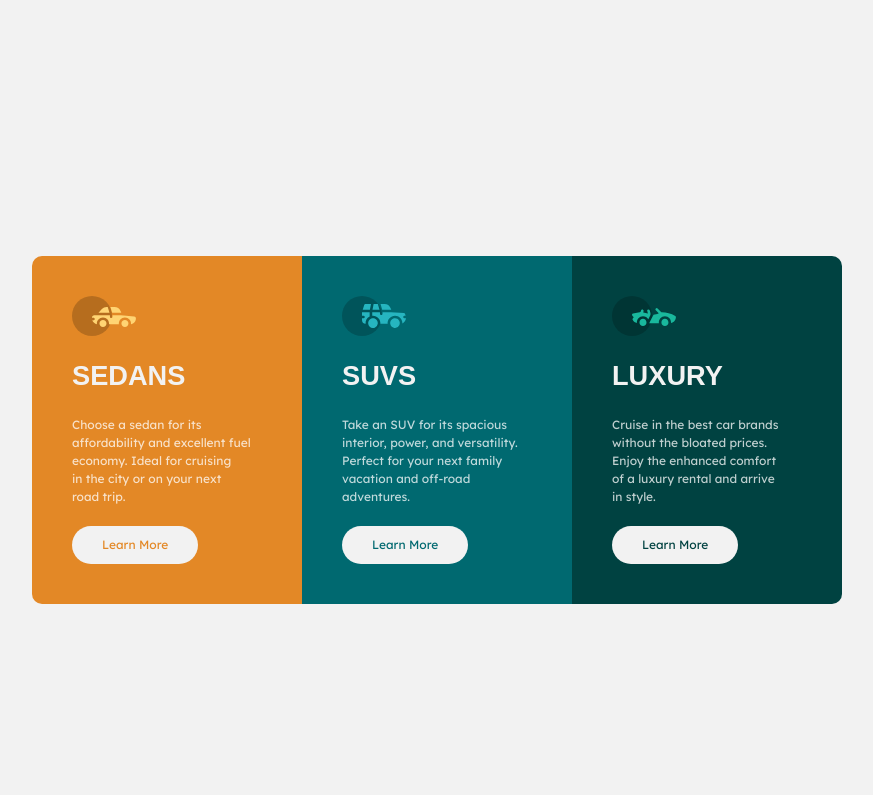
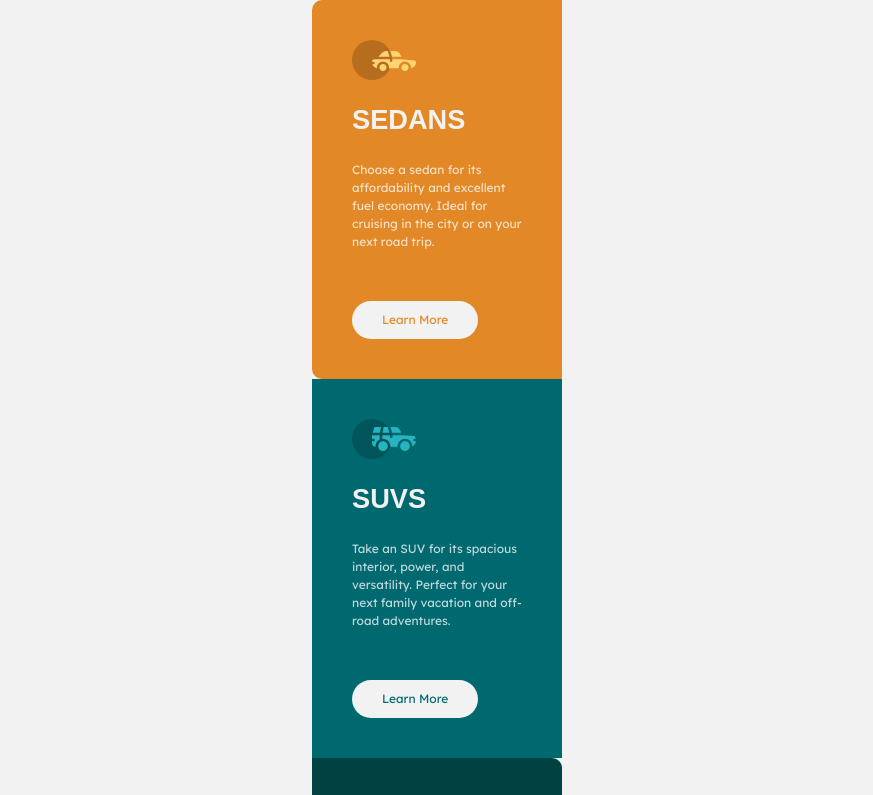
Before and after one commit to RoxySash/3-column-preview-card-component, a plain HTML site: page index.html in a window 1280 px wide. Shown: the top 795 px of the page, without its empty margins (203-1076 px from the left). Drawn offline with Linux system fonts and the light colour scheme; a web font is replaced by a local one.

Commit message:
Adjusted the size of cards

```diff
--- a/index.html
+++ b/index.html
@@ -14,27 +14,28 @@
 
 </head>
 <body>
+  <main>
   <article class="card__one">
-    <img src="images/icon-sedans.svg">
+    <img src="images/icon-sedans.svg" alt="small sedan">
     <h1>Sedans</h1>
     <p>Choose a sedan for its affordability and excellent fuel economy. Ideal for cruising in the city
   or on your next road trip.</p>
   <button class="card__one-button">Learn More</button>
   </article>
 <article class="card__two">
-  <img src="images/icon-suvs.svg">
+  <img src="images/icon-suvs.svg" alt="small suvs">
   <h1>SUVs</h1>
   <p>Take an SUV for its spacious interior, power, and versatility. Perfect for your next family vacation
   and off-road adventures.</p>
   <button class="card__two-button">Learn More</button>
 </article>
 <article class="card__three">
-  <img src="images/icon-luxury.svg">
+  <img src="images/icon-luxury.svg" alt="small luxury car">
   <h1>Luxury</h1>
   <p>Cruise in the best car brands without the bloated prices. Enjoy the enhanced comfort of a luxury
   rental and arrive in style.</p>
   <button class="card__three-button">Learn More</button>
 </article>
-
+</main>
 </body>
 </html>
--- a/styles.css
+++ b/styles.css
@@ -16,8 +16,7 @@ body {
   /* 4. Improve text rendering */
   -webkit-font-smoothing: antialiased;
   background-color: var(--lightgray-background);
-margin-top: 30px;
-margin-bottom: 30px;
+
   display: flex;
   flex-direction: column;
   justify-content: center;
@@ -143,7 +142,7 @@ button:hover {
   font-style: normal;
   font-size: var(--small-font);
   color: var(--brightorange-color);
-  margin-top: 20px;
+  margin-top: 50px;
 }
 
 .card__two-button {
@@ -152,7 +151,7 @@ button:hover {
   font-style: normal;
   font-size: var(--small-font);
   color: var(--darkcyan-color);
-  margin-top: 20px;
+  margin-top: 50px;
 }
 
 .card__three-button {
@@ -161,27 +160,29 @@ button:hover {
   font-style: normal;
   font-size: var(--small-font);
   color: var(--verydarkcyan-color);
-  margin-top: 20px;
+  margin-top: 50px;
 }
 
 .card__one {
   background-color: var(--brightorange-color);
   padding: 40px;
-  width: 270px;
+  width: 250px;
   border-top-left-radius: 10px;
   border-top-right-radius: 10px;
+
+
 }
 
 .card__two {
   background-color: var(--darkcyan-color);
   padding: 40px;
-  width: 270px;
+  width: 250px;
 }
 
 .card__three {
   background-color: var(--verydarkcyan-color);
   padding: 40px;
-  width: 270px;
+  width: 250px;
   border-bottom-left-radius: 10px;
   border-bottom-right-radius: 10px;
 }
```
